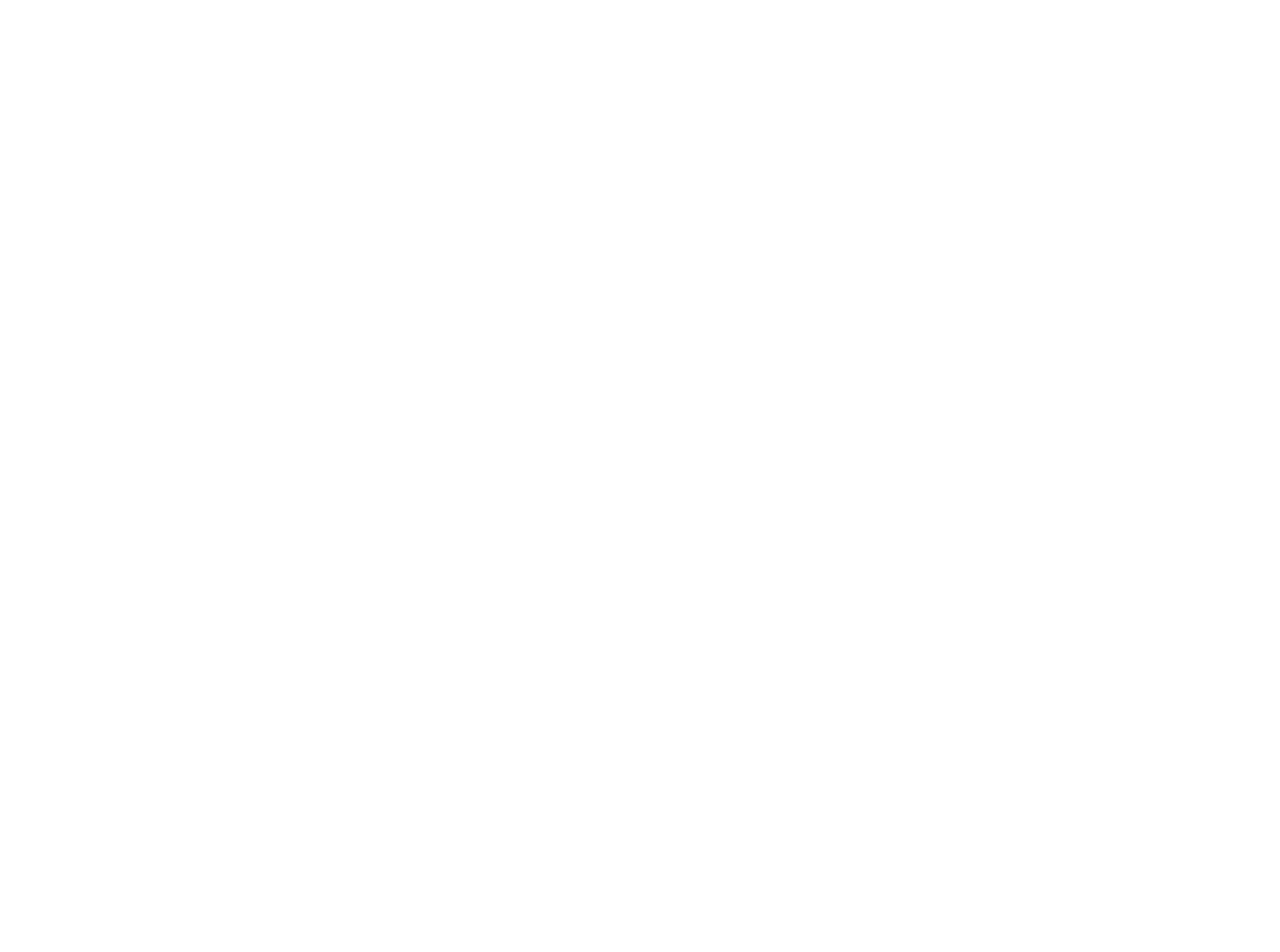
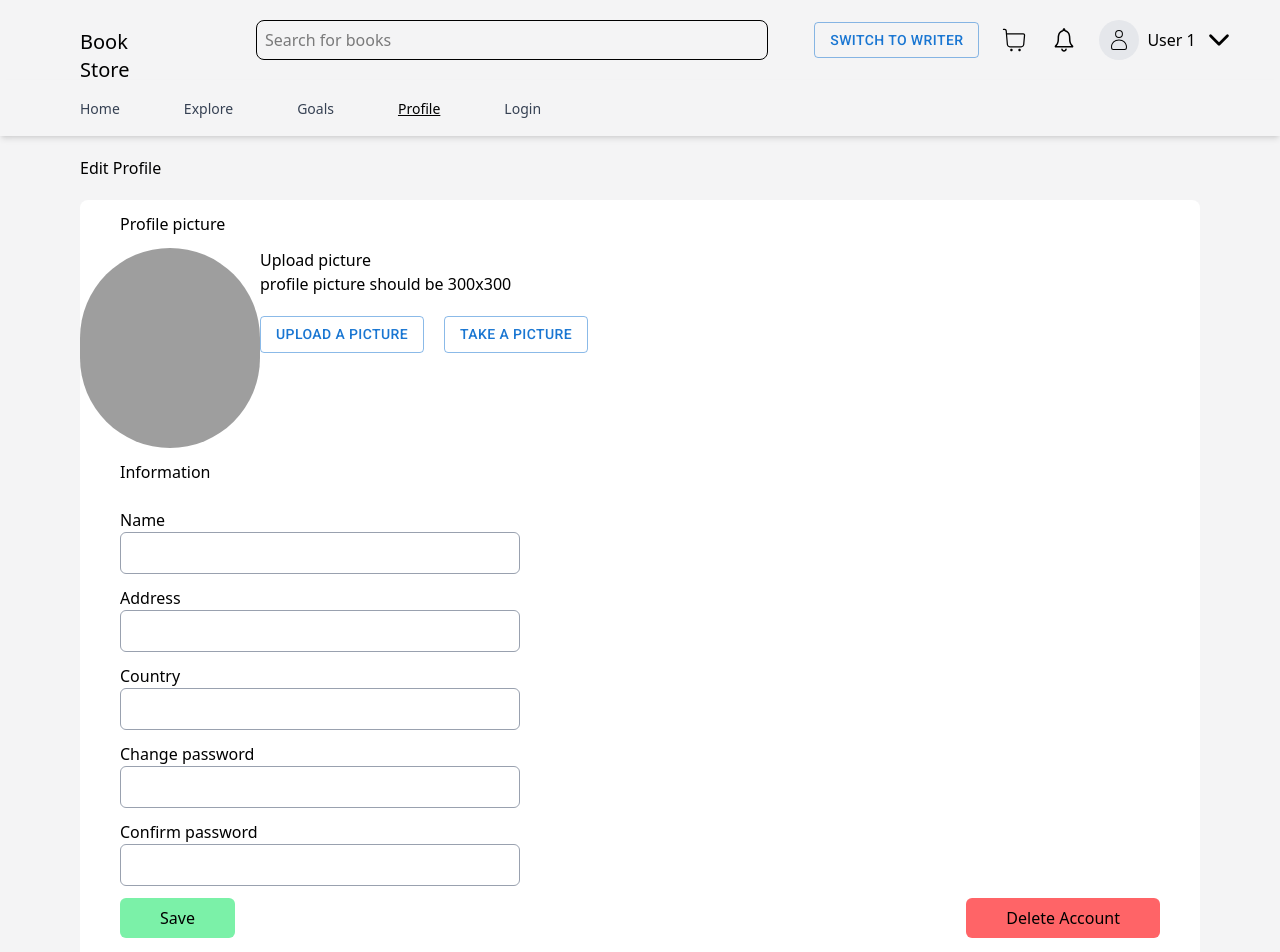
Before and after one commit to harshvis940/Book_Review_Website_Frontend, a React (Vite) app: page /profile in a window 1280 px wide. Before the commit this address had no page. Shown: the top 952 px of the page. Before the commit the page ends 800 px from the top, so only its background shows below. Built offline with nearby package versions, Linux system fonts and the light colour scheme; grey boxes are pictures that could not be loaded.

Commit message:
Designed full profile page where user details are shown and updated

```diff
--- a/src/App.jsx
+++ b/src/App.jsx
@@ -3,6 +3,7 @@
 import Dashboard from "./Pages/Dashboard";
 import Login from "./Pages/Login";
 import Register from "./Pages/Register";
+import ProfilePage from "./Pages/ProfilePage";
 
 function App() {
   return (
@@ -11,6 +12,7 @@
         <Route path="/" element={<Login />} />
         <Route path="/register" element={<Register />} />
         <Route path="/dashboard" element={<Dashboard />} />
+        <Route path="/profile" element={<ProfilePage />} />
       </Routes>
     </BrowserRouter>
   );
--- a/src/Pages/Login.jsx
+++ b/src/Pages/Login.jsx
@@ -11,8 +11,8 @@
   };
 
   return (
-    <div className="bg-secondary min-h-screen flex justify-center items-center flex-col">
-      <div className="bg-heading1 h-170 w-170 shadow-md rounded-md">
+    <div className="bg-zinc-100 min-h-screen flex justify-center items-center flex-col">
+      <div className="bg-white h-170 w-170 shadow-md rounded-md">
         <h1 className="text-3xl text-center mt-10">Login</h1>
         <form className="flex flex-col  p-7">
           <label htmlFor="" className="mb-1">
@@ -46,7 +46,7 @@
           <button
             onClick={onSubmit}
             type="submit"
-            className="bg-primary mt-5 p-2 rounded-md"
+            className="bg-blue-400 mt-5 p-2 rounded-md"
           >
             Login
           </button>
--- a/src/Pages/ProfilePage.jsx
+++ b/src/Pages/ProfilePage.jsx
@@ -1,7 +1,81 @@
 import React from "react";
+import NavBar from "../assets/components/NavBar";
+import Button from "@mui/material/Button";
 
 function ProfilePage() {
-  return <div>ProfilePage</div>;
+  return (
+    <div className="min-h-screen bg-zinc-100">
+      <NavBar />
+      <h1 className="mx-20 my-5">Edit Profile</h1>
+      <div className="mx-20 bg-white rounded-lg">
+        <h2 className="px-10 py-3">Profile picture</h2>
+        <div className="flex flex-row">
+          <img
+            src="https://media.istockphoto.com/id/1337144146/vector/default-avatar-profile-icon-vector.jpg?s=612x612&w=0&k=20&c=BIbFwuv7FxTWvh5S3vB6bkT0Qv8Vn8N5Ffseq84ClGI="
+            alt=""
+            className="w-45 h-50 rounded-full"
+          />
+
+          <div className="flex flex-col">
+            <h1>Upload picture</h1>
+            <h5>profile picture should be 300x300</h5>
+
+            <div className="mt-5 flex gap-5">
+              <Button variant="outlined">Upload a picture</Button>
+              <Button variant="outlined">Take a picture</Button>
+            </div>
+          </div>
+        </div>
+
+        <div>
+          <h1 className="px-10 py-3">Information</h1>
+          <form action="" className=" flex flex-col px-10 py-3">
+            <label htmlFor="">Name</label>
+            <input
+              className="border-1 border-gray-400 rounded-md w-100 px-10 py-2 mb-3"
+              type="text"
+            />
+
+            <label htmlFor="">Address</label>
+            <input
+              className="border-1 border-gray-400 rounded-md w-100 px-10 py-2 mb-3"
+              type="text"
+            />
+
+            <label htmlFor="">Country</label>
+            <input
+              className="border-1 border-gray-400 rounded-md w-100 px-10 py-2 mb-3"
+              type="text"
+            />
+
+            <label htmlFor="">Change password</label>
+            <input
+              type="password"
+              className="border-1 border-gray-400 rounded-md w-100 px-10 py-2 mb-3"
+            />
+
+            <label htmlFor="">Confirm password</label>
+            <input
+              type="password"
+              className="border-1 border-gray-400 rounded-md w-100 px-10 py-2 mb-3"
+            />
+
+            <div className="flex justify-between mb-5">
+              <button
+                className="bg-green-300 px-10 py-2 rounded-md"
+                type="submit"
+              >
+                Save
+              </button>
+              <button className="bg-red-400 px-10 py-2 rounded-md">
+                Delete Account
+              </button>
+            </div>
+          </form>
+        </div>
+      </div>
+    </div>
+  );
 }
 
 export default ProfilePage;
--- a/src/assets/components/SettingsModal.jsx
+++ b/src/assets/components/SettingsModal.jsx
@@ -3,8 +3,10 @@
 import { FiSettings } from "react-icons/fi";
 import { MdHelpOutline } from "react-icons/md";
 import { FiLogOut } from "react-icons/fi";
+import { Link, useNavigate } from "react-router-dom";
 
-function SettingsModal({ handleClick }) {
+function SettingsModal() {
+  const navigate = useNavigate();
   const data = [
     { text: "Edit Profile" },
     { text: "Settings" },
@@ -19,11 +21,24 @@
     Logout: <FiLogOut className="mr-2" />,
   };
 
+  const navigateMap = {
+    "Edit Profile": "/profile",
+    Settings: <Link to="/dashboard" />,
+    Help: <Link to="/dashboard" />,
+    Logout: <Link to="/dashboard" />,
+  };
+
+  const handleClick = (e) => {
+    navigate(`${navigateMap[e.target.innerText]}`);
+    console.log(e);
+  };
+
   return (
     <div className="fixed z-50 inset-0 bg-heading2 shadow-md w-70 h-80 left-285 top-20">
       {data.map((val, key) => (
         <div
           key={key}
+          onClick={handleClick}
           className="flex items-center p-2 hover:bg-zinc-200 cursor-pointer"
         >
           {iconMap[val.text]}
--- a/src/static/TopNav.jsx
+++ b/src/static/TopNav.jsx
@@ -16,7 +16,7 @@
   };
 
   return (
-    <nav className="bg-zinc-100">
+    <nav className="bg-zinc-100 shadow-md">
       <div className="max-w-7xl px-6">
         <ul className="flex justify-start gap-8 py-4 px-10">
           {navItems.map((item) => (
```
